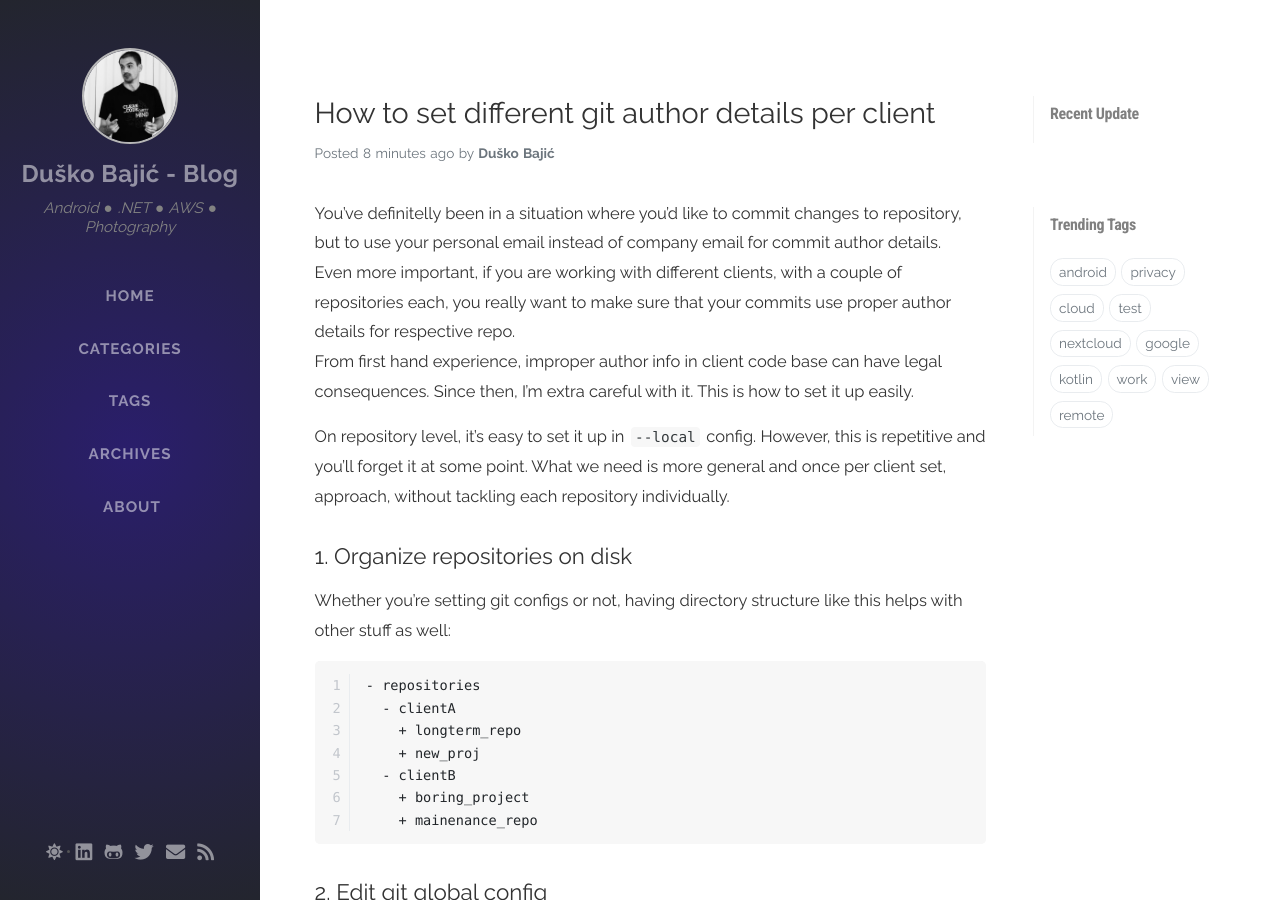
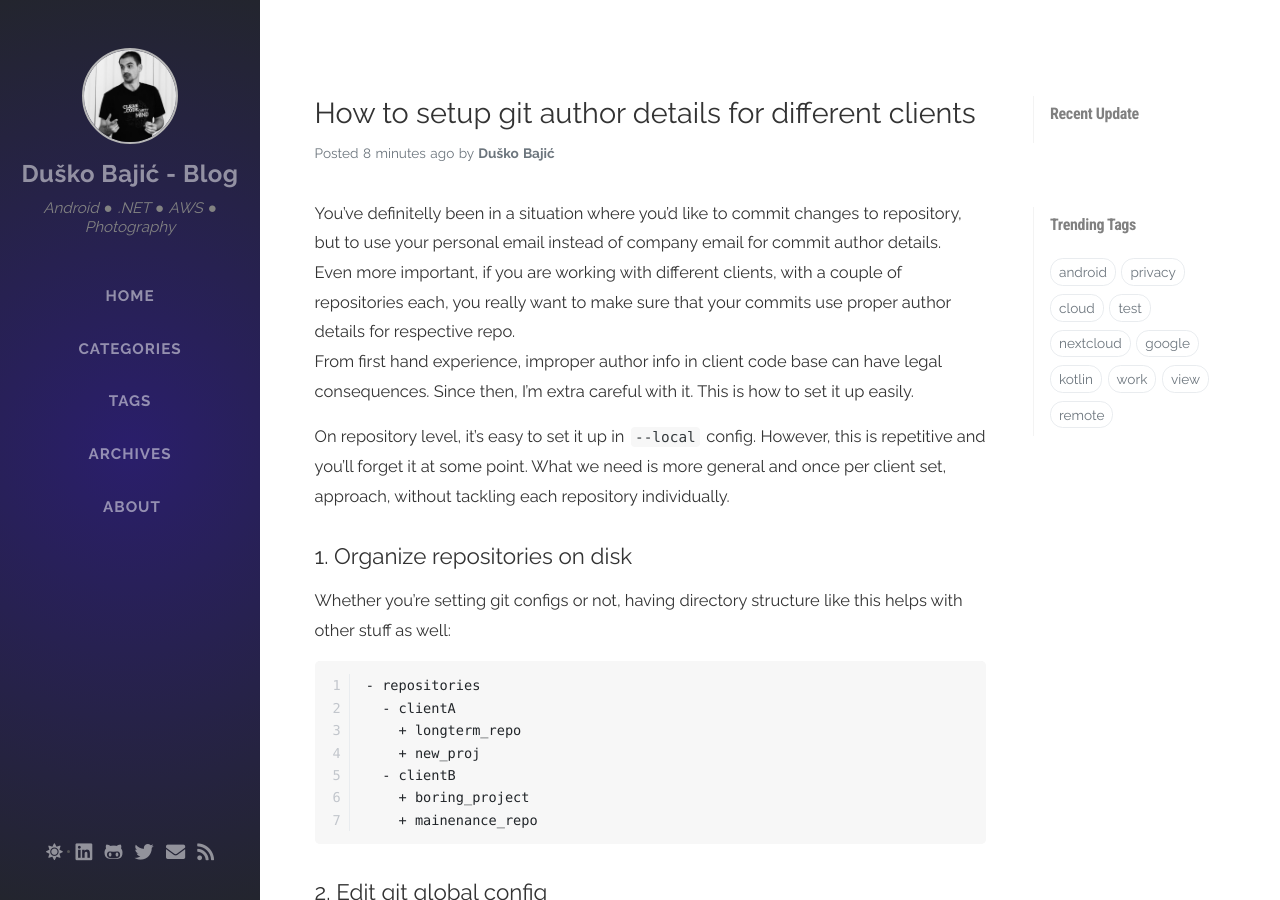
Before and after one commit to bajicdusko/bajicdusko.github.io, a Jekyll site: the page built from _posts/2020-07-07-setup-git-author-details-for-different-clients.md, in a window 1280 px wide and 900 px high. Built offline with Jekyll 4.4.1, drawn with Linux system fonts in a browser that asks for light colours; nearby versions of some CDN libraries; comment, search, counter and statistics services are not loaded.

Commit message:
git author details post rename

```diff
--- a/_posts/2020-07-07-different-git-config-per-client.md
+++ b/_posts/2020-07-07-setup-git-author-details-for-different-clients.md
@@ -1,10 +1,10 @@
 ---
 layout: "post"
-title: "How to set different git author details per client"
+title: "How to setup git author details for different clients"
 date: "2020-07-07 00:00"
 categories: [tips]
 tags: [git]
-description: "Setting different author info for different clients and its repositories requires three steps only."
+description: "Setting different author info for different clients and its repositories requires three steps only. While it might seems like unimportant at first, improper setup can have legal consequences."
 ---
 
 You've definitelly been in a situation where you'd like to commit changes to repository, but to use your
```
